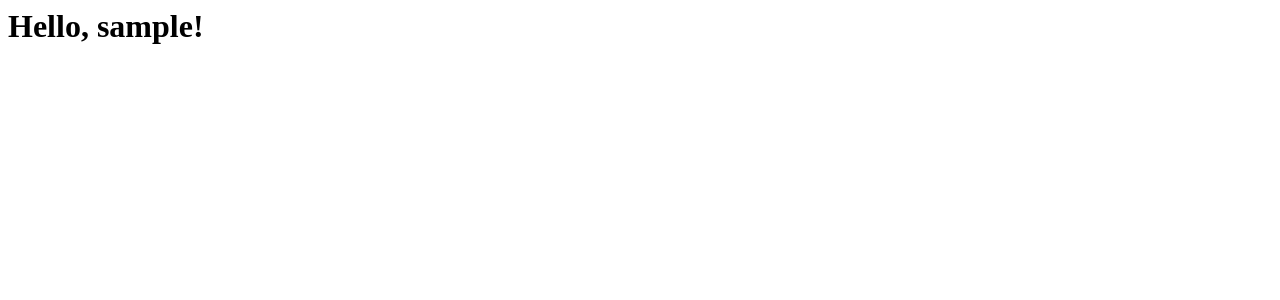
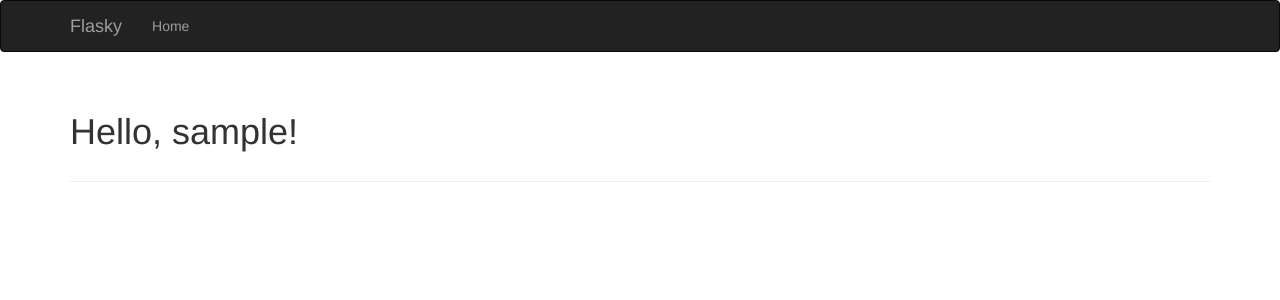
Before and after one commit to eehong1986/flasky, a Flask app: a page that uses templates/user.html in a window 1280 px wide. Shown: the top 300 px of the page. Run offline with Flask 2, Linux system fonts and the light colour scheme; some libraries are stand-ins or nearby versions.

Commit message:
引入Bootstrap渲染user页面

```diff
--- a/flasky.py
+++ b/flasky.py
@@ -2,9 +2,11 @@
 
 from flask import Flask, render_template
 from flask_script import Manager
+from flask_bootstrap import Bootstrap
 
 app = Flask(__name__)
 manager = Manager(app)
+bootstrap = Bootstrap(app)
 
 @app.route('/')
 def index():
--- a/templates/user.html
+++ b/templates/user.html
@@ -1 +1,32 @@
-<h1>Hello, {{name}}!<h1>
+{% extends "bootstrap/base.html" %}
+{% block title%}Flasky{% endblock %}
+
+{% block navbar %}
+<div class="navbar navbar-inverse" role="navigation">
+    <div class="container">
+        <div class="navbar-header">
+            <button type="botton" class="navbar-toggle"
+             data-toggle="collapse" data-target=".navbar-collapse">
+                <span class="sr-only">Toggle navigation</span>
+                <span class="icon-bar"></span>
+                <span class="icon-bar"></span>
+                <span class="icon-bar"></span>
+            </button>
+            <a class="navbar-brand" href="/">Flasky</a>
+        </div>
+        <div class="navbar-collapse collapse">
+            <ul class="nav navbar-nav">
+                <li><a href="/">Home</a></li>
+            </ul>
+        </div>
+    </div>
+</div>
+{% endblock %}
+
+{% block content %}
+<div class="container">
+    <div class="page-header">
+        <h1>Hello, {{ name }}!<h1>
+    </div>
+</div>
+{% endblock %}
```
